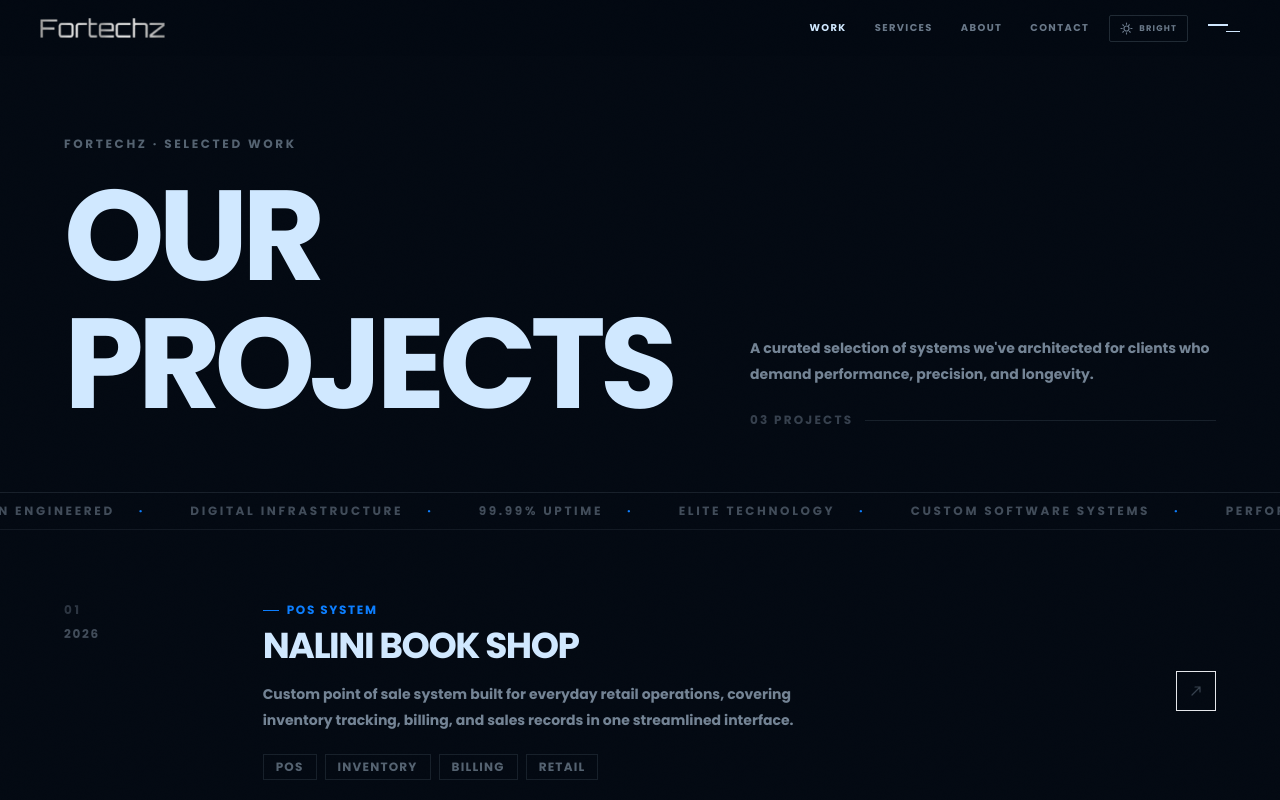
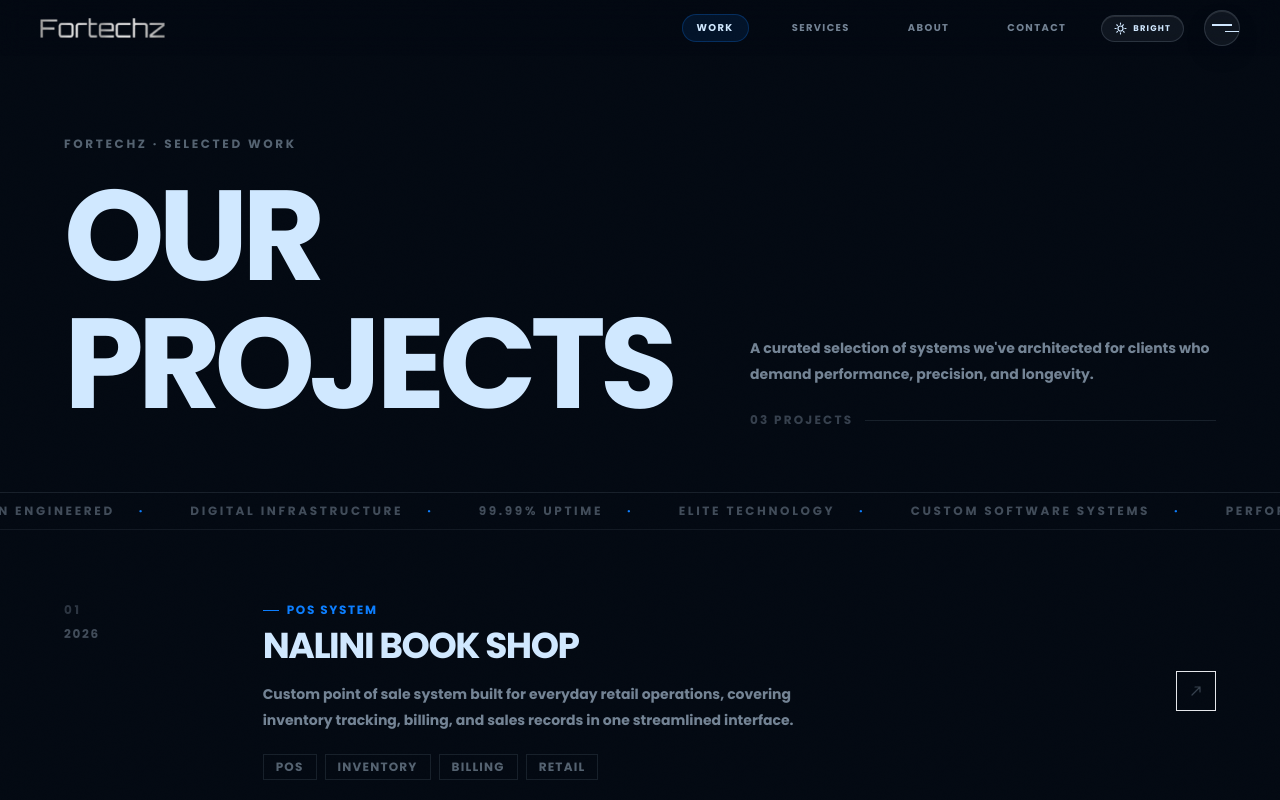
Before and after one commit to fortechzpvt/FORTECHZ-website, a Next.js app: page /work in a window 1280 px wide. Shown: the top 800 px of the page. Built offline with nearby package versions, Linux system fonts and the light colour scheme.

Commit message:
Restyle buttons, nav and form inputs with a shared glass design system
Adds .btn-glass, .btn-glass-primary, .btn-glass-icon, .glass-panel and
.glass-input with dark mode and reduced-transparency fallbacks. Layout and copy unchanged.

Co-Authored-By: Claude Sonnet 5.5 <noreply@anthropic.com>

```diff
--- a/app/about/page.tsx
+++ b/app/about/page.tsx
@@ -214,10 +214,7 @@ export default function AboutPage() {
         </div>
         <Link
           href="/contact"
-          className="font-mono text-xs tracking-[0.14em] uppercase
-                     px-6 py-3.5 bg-accent text-canvas btn-glow
-                     hover:bg-accent/90
-                     transition-all duration-300"
+          className="btn-glass-primary"
         >
           Get in touch
         </Link>
--- a/app/error.tsx
+++ b/app/error.tsx
@@ -10,7 +10,7 @@ export default function GlobalError({
   return (
     <div className="min-h-screen bg-canvas flex items-center justify-center px-10">
       <div className="space-y-4 max-w-md">
-        <p className="font-mono text-[0.6rem] tracking-[0.2em] text-ink/40 uppercase">
+        <p className="btn-glass">
           System Error
         </p>
         <h1 className="font-display font-bold text-ink text-3xl tracking-[-0.04em] uppercase">
@@ -21,9 +21,7 @@ export default function GlobalError({
         </p>
         <button
           onClick={reset}
-          className="font-mono text-[0.6rem] tracking-[0.14em] text-ink uppercase
-                     px-4 py-2 border border-ink/20 hover:border-ink/50
-                     transition-colors duration-200"
+          className="btn-glass"
         >
           Try again
         </button>
--- a/app/globals.css
+++ b/app/globals.css
@@ -87,3 +87,124 @@ body {
   .font-mono    { font-family: var(--font-poppins), "Poppins", system-ui, sans-serif; font-weight: 700; }
   .btn-glow:hover { box-shadow: 0 6px 28px -4px rgba(12, 126, 255, 0.45); }
 }
+
+
+/* ─── Glass system ──────────────────────────────────────────────────────────────
+   One radius rule: interactive = pill, containers = 16px.
+   Approximation of frosted glass via backdrop-filter + inner highlight edge.
+   Solid fallbacks under prefers-reduced-transparency.                        */
+:root {
+  --glass-bg:        rgba(255, 255, 255, 0.55);
+  --glass-bg-hover:  rgba(255, 255, 255, 0.80);
+  --glass-border:    rgba(12, 126, 255, 0.18);
+  --glass-edge:      inset 0 1px 0 rgba(255, 255, 255, 0.9);
+  --glass-shadow:    0 8px 24px -12px rgba(6, 40, 90, 0.25);
+}
+html.dark {
+  --glass-bg:        rgba(208, 232, 255, 0.06);
+  --glass-bg-hover:  rgba(208, 232, 255, 0.12);
+  --glass-border:    rgba(208, 232, 255, 0.14);
+  --glass-edge:      inset 0 1px 0 rgba(255, 255, 255, 0.10);
+  --glass-shadow:    0 10px 30px -14px rgba(0, 20, 60, 0.7);
+}
+
+@layer components {
+  .btn-glass,
+  .btn-glass-primary,
+  .btn-glass-icon {
+    position: relative;
+    display: inline-flex;
+    align-items: center;
+    justify-content: center;
+    gap: 0.6rem;
+    border-radius: 9999px;
+    font-weight: 700;
+    font-size: 0.72rem;
+    letter-spacing: 0.08em;
+    text-transform: uppercase;
+    white-space: nowrap;
+    cursor: pointer;
+    transition: transform 0.25s cubic-bezier(0.22,1,0.36,1), background-color 0.25s ease,
+                border-color 0.25s ease, box-shadow 0.25s ease, color 0.25s ease;
+  }
+  .btn-glass { padding: 0.8rem 1.4rem; }
+  .btn-glass-primary { padding: 0.85rem 1.6rem; }
+  .btn-glass-icon { width: 2.25rem; height: 2.25rem; padding: 0; }
+
+  .btn-glass,
+  .btn-glass-icon {
+    color: rgb(var(--ink-rgb));
+    background: var(--glass-bg);
+    border: 1px solid var(--glass-border);
+    box-shadow: var(--glass-edge), var(--glass-shadow);
+    -webkit-backdrop-filter: blur(14px) saturate(160%);
+            backdrop-filter: blur(14px) saturate(160%);
+  }
+  .btn-glass:hover,
+  .btn-glass-icon:hover {
+    background: var(--glass-bg-hover);
+    border-color: rgba(12, 126, 255, 0.45);
+    color: var(--accent);
+  }
+
+  .btn-glass-primary {
+    color: #fff;
+    background: linear-gradient(180deg, rgba(60,150,255,0.95) 0%, rgba(12,126,255,0.92) 100%);
+    border: 1px solid rgba(255, 255, 255, 0.28);
+    box-shadow: inset 0 1px 0 rgba(255,255,255,0.45), 0 10px 28px -10px rgba(12,126,255,0.6);
+    -webkit-backdrop-filter: blur(10px);
+            backdrop-filter: blur(10px);
+  }
+  .btn-glass-primary:hover {
+    transform: translateY(-1px);
+    box-shadow: inset 0 1px 0 rgba(255,255,255,0.55), 0 14px 34px -10px rgba(12,126,255,0.75);
+  }
+  .btn-glass:active, .btn-glass-primary:active, .btn-glass-icon:active { transform: scale(0.97); }
+  .btn-glass:disabled, .btn-glass-primary:disabled { opacity: 0.5; cursor: not-allowed; }
+
+  .btn-glass:focus-visible, .btn-glass-primary:focus-visible, .btn-glass-icon:focus-visible,
+  .glass-input:focus-visible {
+    outline: 2px solid var(--accent);
+    outline-offset: 3px;
+  }
+
+  .glass-panel {
+    background: var(--glass-bg);
+    border: 1px solid var(--glass-border);
+    border-radius: 16px;
+    box-shadow: var(--glass-edge), var(--glass-shadow);
+    -webkit-backdrop-filter: blur(16px) saturate(150%);
+            backdrop-filter: blur(16px) saturate(150%);
+  }
+
+  .glass-input {
+    width: 100%;
+    background: var(--glass-bg);
+    border: 1px solid var(--glass-border);
+    border-radius: 12px;
+    box-shadow: var(--glass-edge);
+    color: rgb(var(--ink-rgb));
+    padding: 0.9rem 1rem;
+    outline: none;
+    transition: border-color 0.2s ease, background-color 0.2s ease, box-shadow 0.2s ease;
+  }
+  .glass-input:focus {
+    border-color: var(--accent);
+    background: var(--glass-bg-hover);
+    box-shadow: var(--glass-edge), 0 0 0 3px rgba(12,126,255,0.18);
+  }
+  .glass-input::placeholder { color: rgb(var(--ink-rgb) / 0.4); }
+}
+
+@media (prefers-reduced-transparency: reduce) {
+  :root      { --glass-bg: #E3EEFB; --glass-bg-hover: #D3E4F8; }
+  html.dark  { --glass-bg: #0A1A2E; --glass-bg-hover: #10253F; }
+  .btn-glass, .btn-glass-icon, .btn-glass-primary, .glass-panel {
+    -webkit-backdrop-filter: none; backdrop-filter: none;
+  }
+}
+@media (prefers-reduced-motion: reduce) {
+  .btn-glass, .btn-glass-primary, .btn-glass-icon { transition: none; }
+  .btn-glass:active, .btn-glass-primary:active, .btn-glass-icon:active,
+  .btn-glass-primary:hover { transform: none; }
+}
--- a/app/work/page.tsx
+++ b/app/work/page.tsx
@@ -132,10 +132,7 @@ export default function WorkPage() {
         </div>
         <Link
           href="/contact"
-          className="font-mono text-xs tracking-[0.14em] uppercase
-                     px-6 py-3.5 bg-accent text-canvas btn-glow
-                     hover:bg-accent/90
-                     transition-all duration-300"
+          className="btn-glass-primary"
         >
           Start a project
         </Link>
--- a/components/Header.tsx
+++ b/components/Header.tsx
@@ -87,8 +87,8 @@ export default function Header() {
       <header
         className={`fixed top-0 left-0 right-0 z-50 transition-all duration-500 ${
           scrolled
-            ? "bg-canvas/90 backdrop-blur-md border-b border-ink/10"
-            : "bg-canvas/70 backdrop-blur-sm"
+            ? "bg-canvas/75 backdrop-blur-xl border-b border-ink/10 shadow-[inset_0_-1px_0_rgba(255,255,255,0.06)]"
+            : "bg-canvas/40 backdrop-blur-md"
         }`}
       >
         <div className="flex items-center justify-between px-6 md:px-10 h-14">
@@ -126,8 +126,8 @@ export default function Header() {
                 <Link
                   key={label}
                   href={href}
-                  className={`font-mono text-[0.62rem] tracking-[0.14em] uppercase transition-colors duration-200 ${
-                    pathname === href ? "text-ink" : "text-ink/50 hover:text-ink"
+                  className={`font-mono text-[0.62rem] tracking-[0.14em] uppercase px-3.5 py-1.5 rounded-full border transition-all duration-200 ${
+                    pathname === href ? "text-ink bg-accent/10 border-accent/25" : "text-ink/55 border-transparent hover:text-ink hover:bg-ink/5"
                   }`}
                 >
                   {label}
@@ -140,9 +140,7 @@ export default function Header() {
               <button
                 onClick={toggleTheme}
                 aria-label={isDark ? "Switch to bright mode" : "Switch to dark mode"}
-                className="flex items-center gap-1.5 px-2.5 py-1.5 border border-ink/15
-                           hover:border-accent/60 text-ink/50 hover:text-accent
-                           transition-all duration-200 rounded-sm"
+                className="btn-glass !px-3 !py-1.5 !gap-1.5"
               >
                 {isDark ? <SunIcon /> : <MoonIcon />}
                 <span className="font-mono text-[0.52rem] tracking-[0.14em] uppercase hidden sm:inline">
@@ -154,7 +152,7 @@ export default function Header() {
             {/* Hamburger */}
             <button
               onClick={() => setMenuOpen((p) => !p)}
-              className="flex flex-col justify-center gap-[5px] w-8 h-8 cursor-pointer"
+              className="btn-glass-icon flex-col !gap-[5px]"
               aria-label="Toggle navigation menu"
               aria-expanded={menuOpen}
               aria-controls="mobile-menu"
@@ -209,8 +207,7 @@ export default function Header() {
               {mounted && (
                 <button
                   onClick={toggleTheme}
-                  className="flex items-center gap-2 px-3 py-1.5 border border-ink/15
-                             hover:border-accent text-ink/40 hover:text-ink transition-colors duration-200"
+                  className="btn-glass !px-4 !py-2"
                 >
                   {isDark ? <SunIcon /> : <MoonIcon />}
                   <span className="font-mono text-[0.55rem] tracking-[0.14em] uppercase">
--- a/components/LeftPanel.tsx
+++ b/components/LeftPanel.tsx
@@ -39,11 +39,7 @@ export default function LeftPanel() {
         <div className="anim-up" style={{ animationDelay: "0.38s" }}>
           <Link
             href="/work"
-            className="group inline-flex items-center gap-3.5 pl-1.5 pr-5 py-1.5
-                      border border-accent/20 rounded-full
-                      backdrop-blur-sm bg-accent/5
-                      hover:bg-accent/15 hover:border-accent/40
-                      transition-all duration-300 cursor-pointer"
+            className="group btn-glass !pl-1.5 !pr-5 !py-1.5 !gap-3.5"
             aria-label="View Fortechz case studies"
           >
             <div className="w-7 h-7 rounded-full bg-accent flex items-center justify-center shrink-0 transition-transform duration-300 group-hover:scale-110">
--- a/components/RightPanel.tsx
+++ b/components/RightPanel.tsx
@@ -21,7 +21,7 @@ export default function RightPanel() {
         <div className="flex items-center justify-end gap-3">
           <button
             onClick={goPrev}
-            className="font-mono text-sm tracking-[0.22em] text-ink/40 hover:text-accent transition-colors duration-200 uppercase"
+            className="btn-glass-icon"
             aria-label="Previous slide"
           >
             P
@@ -34,7 +34,7 @@ export default function RightPanel() {
           </div>
           <button
             onClick={goNext}
-            className="font-mono text-sm tracking-[0.22em] text-ink hover:text-accent transition-colors duration-200 uppercase"
+            className="btn-glass-icon"
             aria-label="Next slide"
           >
             N
--- a/components/ServiceDetailTemplate.tsx
+++ b/components/ServiceDetailTemplate.tsx
@@ -138,10 +138,7 @@ export default function ServiceDetailTemplate({ data }: { data: ServiceDetailDat
         </div>
         <Link
           href="/contact"
-          className="font-mono text-xs tracking-[0.14em] uppercase
-                     px-6 py-3.5 bg-accent text-canvas btn-glow
-                     hover:bg-accent/90
-                     transition-all duration-300"
+          className="btn-glass-primary"
         >
           Book a free consultation
         </Link>
--- a/components/SocialLinks.tsx
+++ b/components/SocialLinks.tsx
@@ -6,7 +6,7 @@ export default function SocialLinks({ className = "" }: { className?: string })
         target="_blank"
         rel="noopener noreferrer"
         aria-label="Fortechz on Instagram"
-        className="w-9 h-9 flex items-center justify-center text-ink/40 hover:text-accent transition-colors duration-200"
+        className="btn-glass-icon"
       >
         <svg width="20" height="20" viewBox="0 0 24 24" fill="none" aria-hidden="true">
           <rect x="2" y="2" width="20" height="20" rx="5" stroke="currentColor" strokeWidth="1.6" />
@@ -19,7 +19,7 @@ export default function SocialLinks({ className = "" }: { className?: string })
         target="_blank"
         rel="noopener noreferrer"
         aria-label="Fortechz on TikTok"
-        className="w-9 h-9 flex items-center justify-center text-ink/40 hover:text-accent transition-colors duration-200"
+        className="btn-glass-icon"
       >
         <svg width="20" height="20" viewBox="0 0 24 24" fill="none" aria-hidden="true">
           <path
```
Also changed, not shown: app/contact/ContactForm.tsx (+4 -12 lines), app/services/page.tsx (+3 -10 lines).
